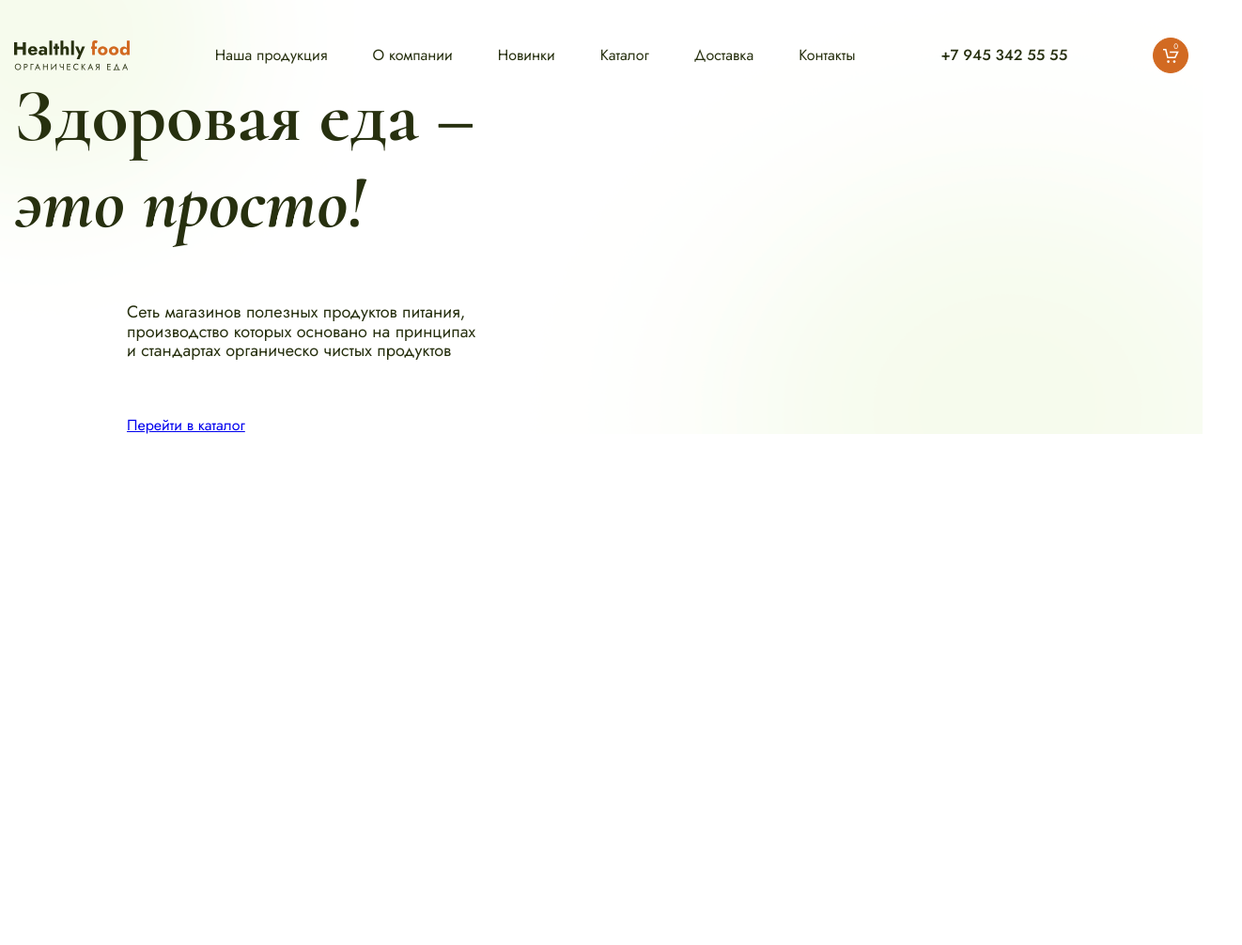
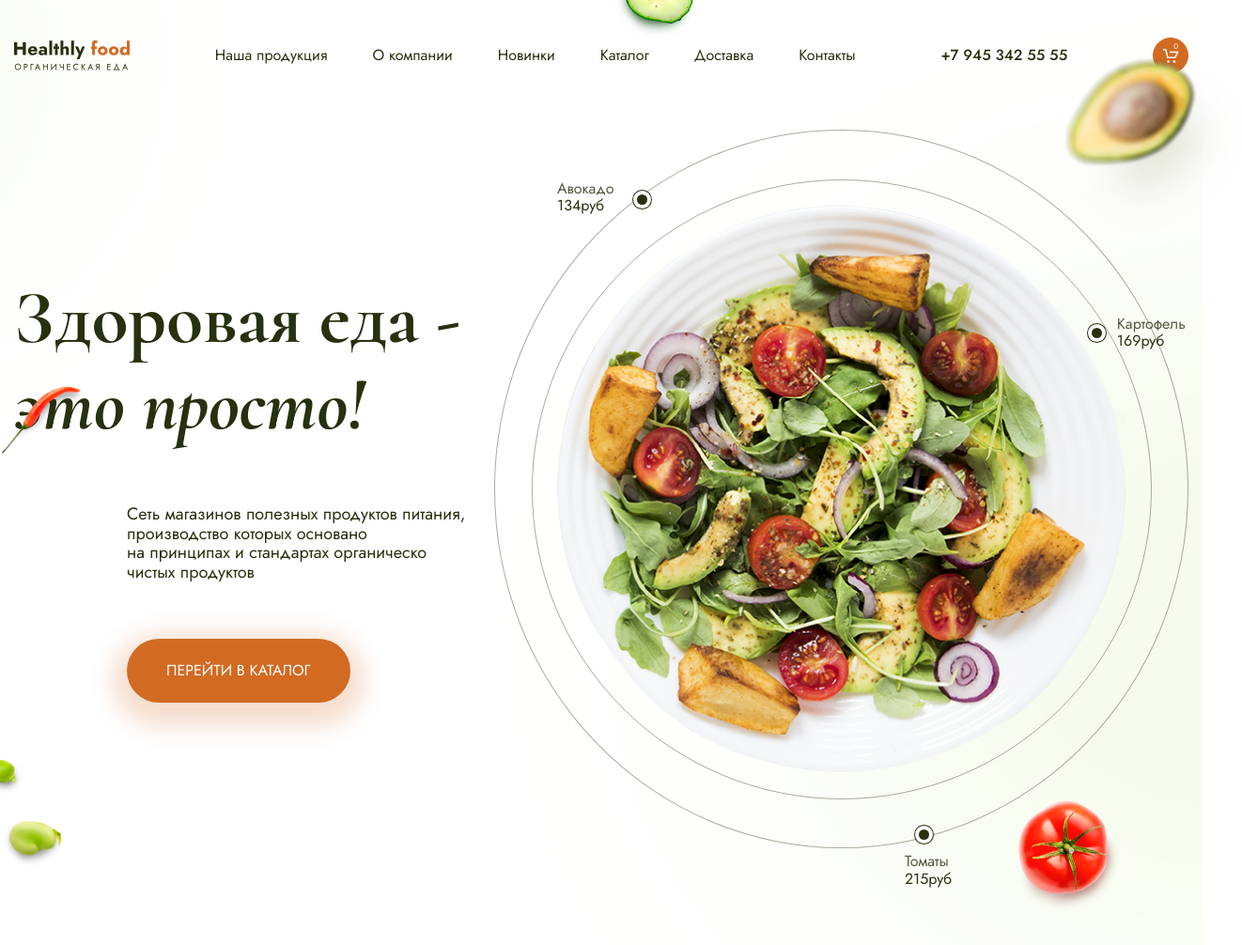
Before and after one commit to MESmirnov69/Module02-Shop, a website built with webpack: page src/index.html in a window 1280 px wide. Shown: the whole page at 94% size, 1322 px wide, since content can reach past the window. Before the commit the page ends 800 px from the top, so only its background shows below. Built offline with nearby package versions, Linux system fonts and the light colour scheme.

Commit message:
add files add styles

```diff
--- a/src/index.html
+++ b/src/index.html
@@ -8,6 +8,7 @@
 </head>
 <body>
     <div class="main">
+        <img class="main__cucumber" src="./images/cucumber.png" alt="">
         <header class="header">
             <a class="logo" href=""></a>
             <nav>
@@ -30,7 +31,6 @@
                     <li class="header__item">
                         <a href="" class="header__link">Контакты</a>
                     </li>
-
                 </ul>
             </nav>
             <a href="tel:+794553425555" class="header__tel">+7 945 342 55 55</a>
@@ -39,9 +39,10 @@
             </button>
         </header>
         <div class="container">
+            <div class="main__flex">
                 <div class="main__text">
                     <h1 class="title title_block">
-                    Здоровая еда &ndash;
+                        Здоровая еда -
                         <span class="title__span">это просто!</span>
                     </h1>
                     <div class="main__item">
@@ -51,7 +52,26 @@
                         </div>
                     </div>
                 </div>
+            <div class="main__cover">
+                <div class="main__line">
+                    <img class="main__image" src="./images/plate.png" alt="тарелка">
                 </div>
+                <button class="main__btn main__btn_1">
+                    <span class="main__food">Авокадо</span> 134руб
+                </button>
+                <button class="main__btn main__btn_2">
+                    <span class="main__food">Картофель</span> 169руб
+                </button>
+                <button class="main__btn main__btn_3">
+                    <span class="main__food">Томаты</span> 215руб
+                </button>
+            </div>
+            </div>
+        </div>
+        <img class="main__tomato" src="./images/tomato.png" alt="">
+        <img class="main__avocado" src="./images/avocado.png" alt="">
+        <img class="main__pepper" src="./images/pepper.png" alt="">
+        <img class="main__beans" src="./images/beans.png" alt="">
     </div>
 </body>
 </html>
--- a/src/styles/main.scss
+++ b/src/styles/main.scss
@@ -13,7 +13,7 @@ body {
 }
 .header {
     max-width: 1440px;
-    margin: 0 auto;
+    margin: 0 auto 6rem;
     padding: 4rem 15px 0 15px;
     display: flex;
     justify-content: space-between;
@@ -84,6 +84,8 @@ body {
     background-image: url(/src/images/main.png);
     background-size: cover;
     background-position-x: center;
+    position: relative;
+    padding-bottom: 197px;
     &__item    {
         margin-left: 12rem;
         max-width: 378px;
@@ -91,6 +93,119 @@ body {
     }
     &__link {
         margin-top: 6rem;
+    }
+    &__flex {
+        display: flex;
+        justify-content: space-between;
+        align-items: center;
+        gap: 30px;
+    }
+    &__cover {
+        flex-basis: 763px;
+        height: 763px;
+        border: 1px solid rgba($green, 0.4);
+        border-radius: 100%;
+        display: flex;
+        flex-direction: column;
+        justify-content: center;
+        align-items: center;
+        position: relative;
+    }
+    &__line {
+        width: 658px;
+        height: 658px;
+        border: 1px solid rgba($green, 0.4);
+        border-radius: 100%;
+        display: flex;
+        flex-direction: column;
+        justify-content: center;
+        align-items: center;
+    }
+    &__image {
+       width: 92%;
+    }
+    &__btn {
+        background-color: transparent;
+        border: none;
+        padding: 0;
+        position: absolute;
+        color: $green;
+        text-align: left;
+        &:hover {
+            .main__btn {
+                &::before {
+                background-color: $orange;
+                box-shadow: 0 0 0 4px $white, 0 0 0 5px $orange;
+                }
+            }
+        }
+        &::before {
+            content: '';
+            background-color: $green;
+            width: 11px;
+            height: 11px;
+            box-shadow: 0 0 0 4px $white, 0 0 0 5px $green;
+            border-radius: 100%;
+            position: absolute;
+        }
+        &_1 {
+            top: 53px;
+            left: 66px;
+            &::before {
+                bottom: 11px;
+                right: -35px;
+            }
+        }
+        &_2 {
+            top: 197px;
+            right: 2px;
+            &::before {
+                top: 13px;
+                left: -27px;
+            }
+        }
+        &_3 {
+            bottom: -43px;
+            right: 251px;
+            &::before {
+                top: -25px;
+                left: 15px;
+            }
+        }
+    }
+    &__food {
+        display: block;
+        color: rgba($green, 0.8);
+    }
+    &__tomato {
+        position: absolute;
+        bottom: 129px;
+        right: 87px;
+        width: 11rem;
+    }
+    &__avocado {
+        position: absolute;
+        top: 60px;
+        right: -42px;
+        width: 19rem;
+    }
+    &__pepper {
+        position: absolute;
+        top: 408px;
+        left: 1px;
+        width: 9rem;
+    }
+    &__beans {
+        position: absolute;
+        bottom: 166px;
+        left: -38px;
+        width: 12rem;
+    }
+    &__cucumber {
+        position: absolute;
+        top: 0px;
+        left: 654px;
+        width: 8.5rem;
     }
 }
 .title {
@@ -114,6 +229,7 @@ body {
         font-size: 1.8rem;
         color: $green;
     }
+}
 .link {
     color: $white;
     text-transform: uppercase;
@@ -124,4 +240,3 @@ body {
     border-radius: 3.8rem;
     display: inline-block;
 }
-}
```
Also changed, not shown: src/images/avocado.png (added), src/images/beans.png (added), src/images/cucumber.png (added), src/images/pepper.png (added), src/images/plate.png (added), src/images/tomato.png (added). Lines whose indentation alone changed are shown as unchanged.
